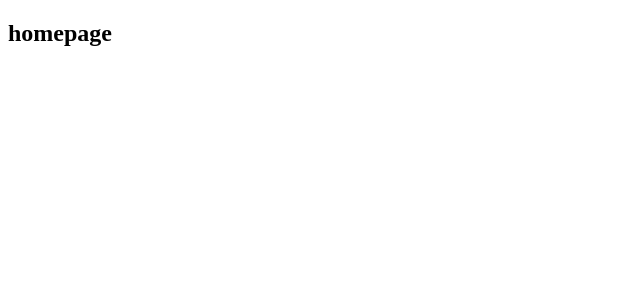
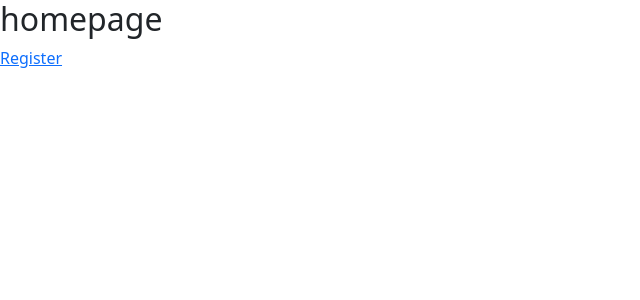
Before and after one commit to siddarth2810/Doctor-appointment-system, a React (Vite) app in the folder client/: page / in a window 1280 px wide. Shown: the top 300 px of the page, without its empty margins (0-640 px from the left). Built offline with nearby package versions, Linux system fonts and the light colour scheme.

Commit message:
add register and fix bootstrap

```diff
--- a/client/index.html
+++ b/client/index.html
@@ -4,14 +4,10 @@
     <meta charset="UTF-8" />
     <link rel="icon" type="image/svg+xml" href="/vite.svg" />
     <meta name="viewport" content="width=device-width, initial-scale=1.0" />
-    <meta http-equiv="Content-Security-Policy" content="default-src 'self'; script-src 'self' 'unsafe-inline'; img-src 'self' https://probable-cod-g4qprgjww7j3p7px-8082.app.github.dev;">
-
-    <link href="https://cdn.jsdelivr.net/npm/bootstrap@5.3.3/dist/css/bootstrap.min.css" rel="stylesheet" integrity="sha384-QWTKZyjpPEjISv5WaRU9OFeRpok6YctnYmDr5pNlyT2bRjXh0JMhjY6hW+ALEwIH" crossorigin="anonymous">
     <title>Doc Appointment</title>
   </head>
   <body>
     <div id="root"></div>
     <script type="module" src="/src/App.jsx"></script>
-    <script src="https://cdn.jsdelivr.net/npm/bootstrap@5.3.3/dist/js/bootstrap.bundle.min.js" integrity="sha384-YvpcrYf0tY3lHB60NNkmXc5s9fDVZLESaAA55NDzOxhy9GkcIdslK1eN7N6jIeHz" crossorigin="anonymous"></script>
   </body>
 </html>
--- a/client/package.json
+++ b/client/package.json
@@ -13,7 +13,9 @@
   "dependencies": {
     "antd": "^5.16.1",
     "axios": "^1.6.8",
+    "bootstrap": "^5.3.3",
     "react": "^18.2.0",
+    "react-bootstrap": "^2.10.2",
     "react-dom": "^18.2.0",
     "react-router-dom": "^6.23.1"
   },
--- a/client/src/App.jsx
+++ b/client/src/App.jsx
@@ -5,6 +5,7 @@
 import HomePage from "./pages/HomePage";
 import Register from "./pages/Register";
 import Login from "./pages/Login";
+import 'bootstrap/dist/css/bootstrap.min.css';
 
 const router = createBrowserRouter([
   { path: "/", element: <HomePage /> },
--- a/client/src/pages/HomePage.jsx
+++ b/client/src/pages/HomePage.jsx
@@ -1,11 +1,12 @@
 import React from 'react';
-
+import { Link } from 'react-router-dom';
 
 const HomePage = () => {
 
     return (
         <>
             <h2>homepage</h2>
+            <Link to="/register">Register</Link>
         </>
     );
 }
```
Also changed, not shown: 7 other files (tests, documents, lock files or other folders).
